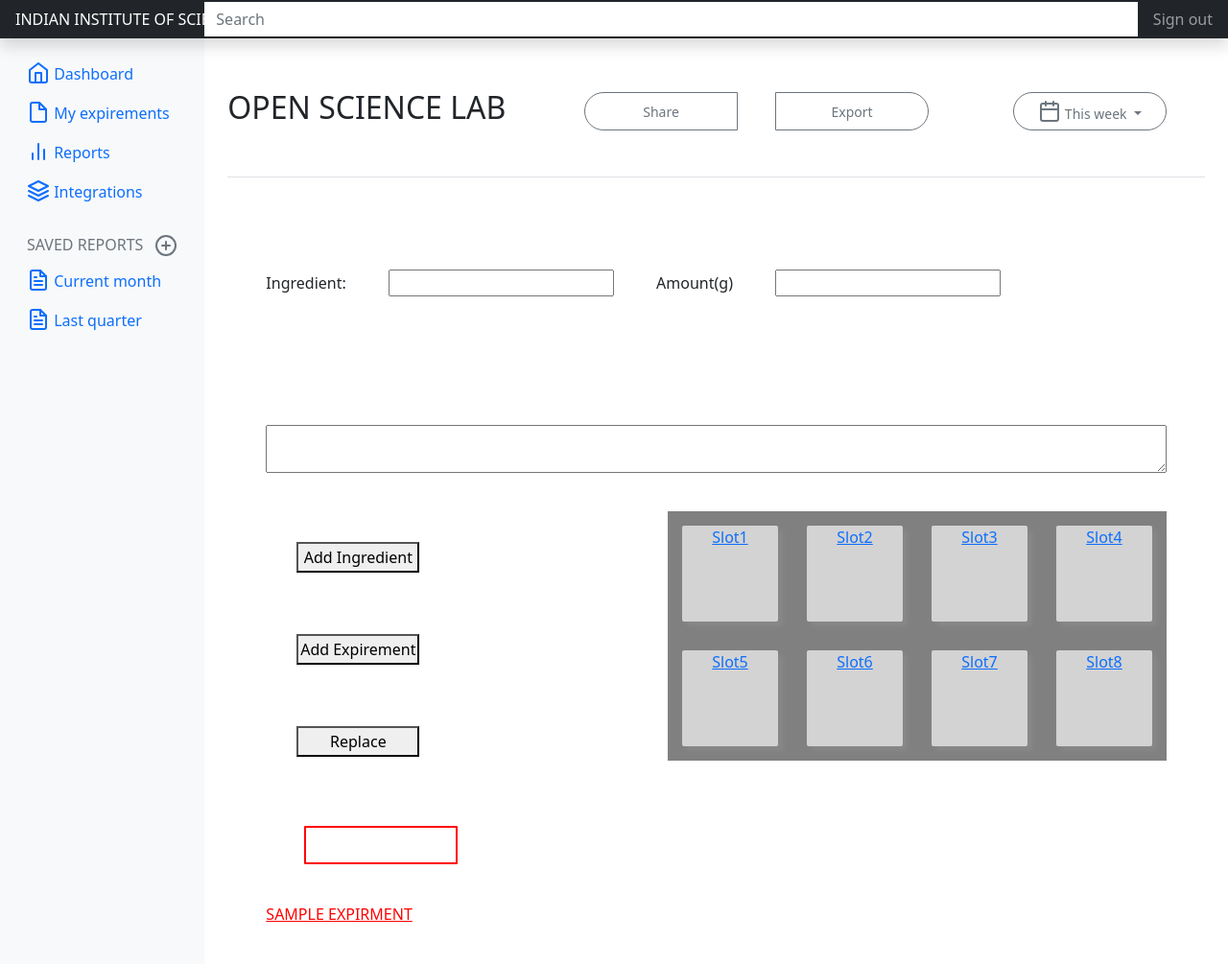
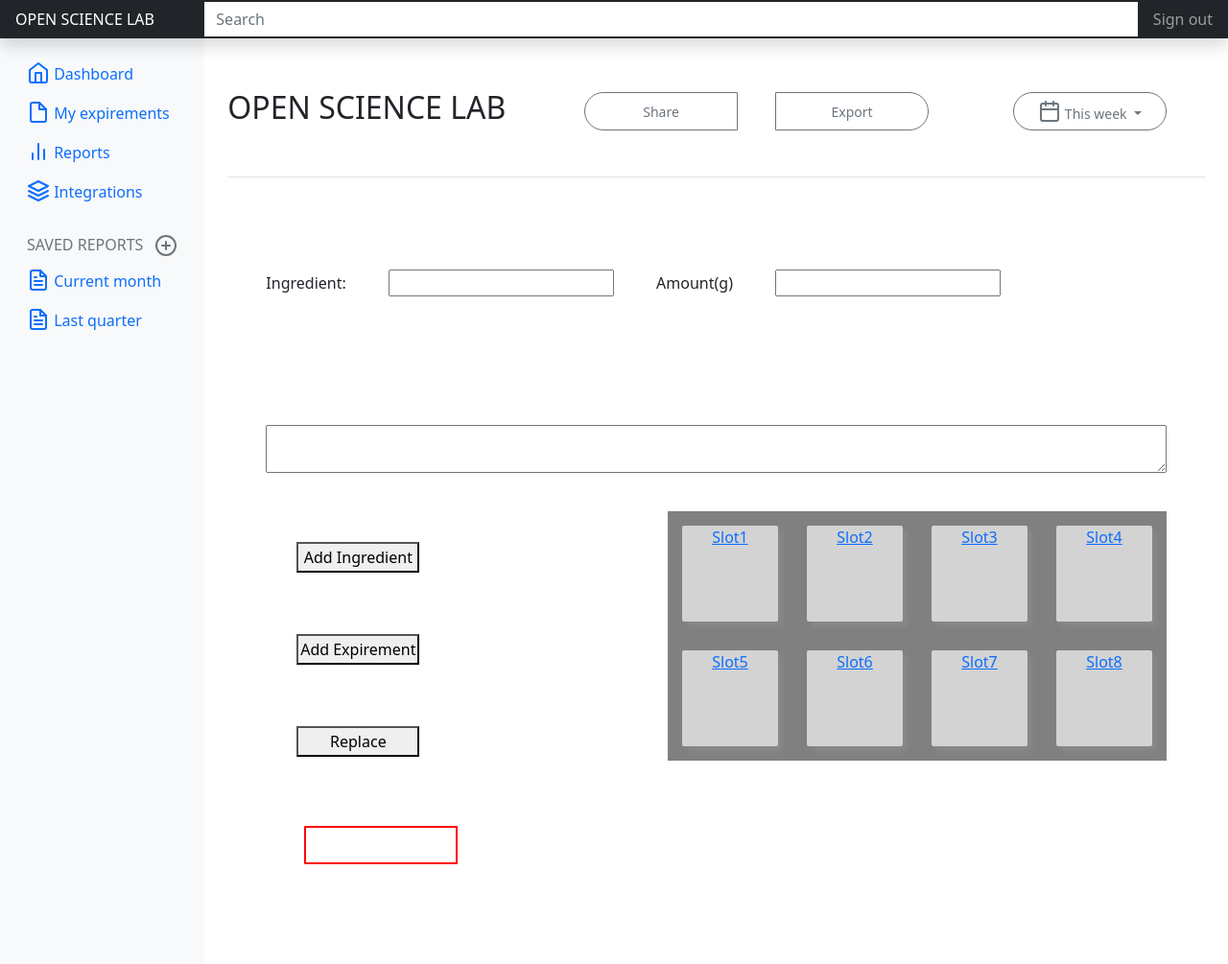
Before and after one commit to prateekmohanty63/OPEN_SCIENCE_LAB, a Django app: page /expirement1/ in a window 1280 px wide. Shown: the top 1005 px of the page at 96% size. After the commit the page ends 901 px from the top, so only its background shows below. Run offline with Django 4.2, Linux system fonts and the light colour scheme; some libraries are stand-ins or nearby versions.

Commit message:
Feat(frontend) refined dashboard

```diff
--- a/researchLab/templates/testExpirement-1.html
+++ b/researchLab/templates/testExpirement-1.html
@@ -83,7 +83,7 @@ form input{
   <body cz-shortcut-listen="true">
 
     <header class="navbar navbar-dark sticky-top bg-dark flex-md-nowrap p-0 shadow">
-      <a class="navbar-brand col-md-3 col-lg-2 me-0 px-3 fs-6" href="#">INDIAN INSTITUTE OF SCIENCE</a>
+      <a class="navbar-brand col-md-3 col-lg-2 me-0 px-3 fs-6" href="#">OPEN SCIENCE LAB</a>
       <button class="navbar-toggler position-absolute d-md-none collapsed" type="button" data-bs-toggle="collapse" data-bs-target="#sidebarMenu" aria-controls="sidebarMenu" aria-expanded="false" aria-label="Toggle navigation">
         <span class="navbar-toggler-icon"></span>
       </button>
@@ -240,7 +240,7 @@ form input{
 
             <input type="submit" value="Perform expirement" class="btn" id="submitInput">
 
-            <a href="{% url 'demo' %}" style="color: red;text-decoration:node;">SAMPLE EXPIRMENT</a>
+            <!-- <a href="{% url 'demo' %}" style="color: red;text-decoration:node;">SAMPLE EXPIRMENT</a> -->
         </form>
         </div>
 
```
